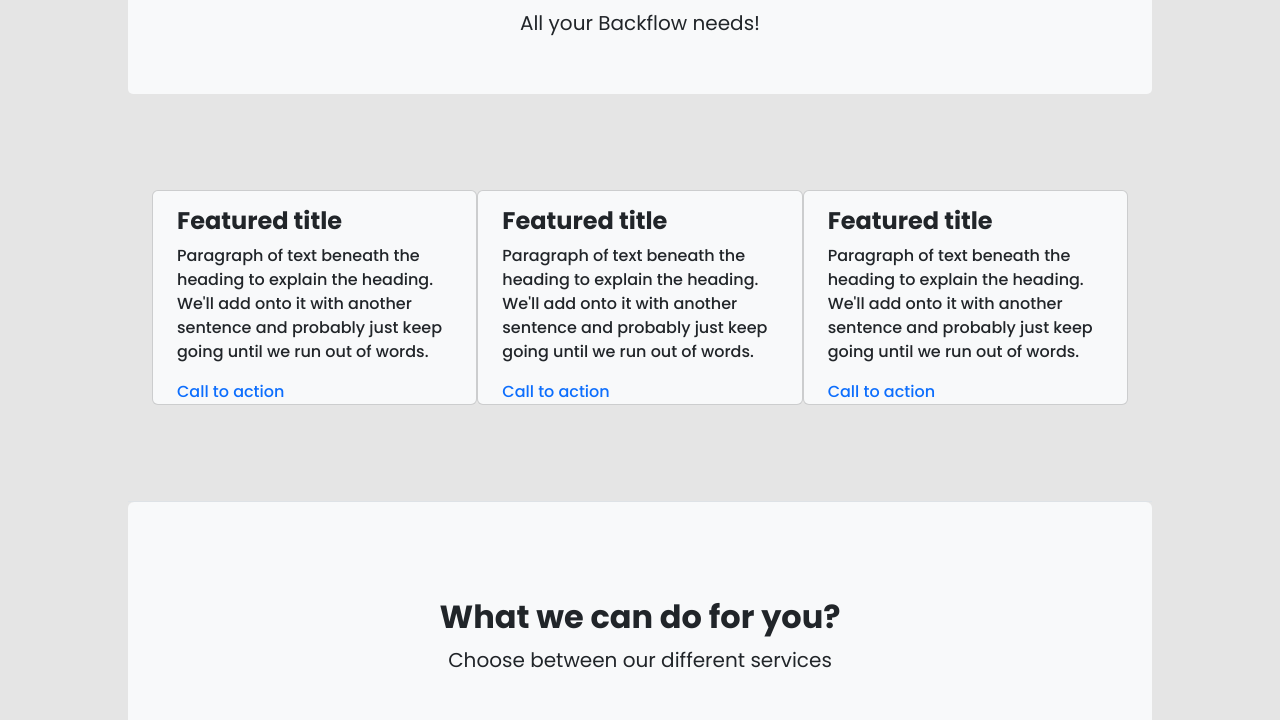
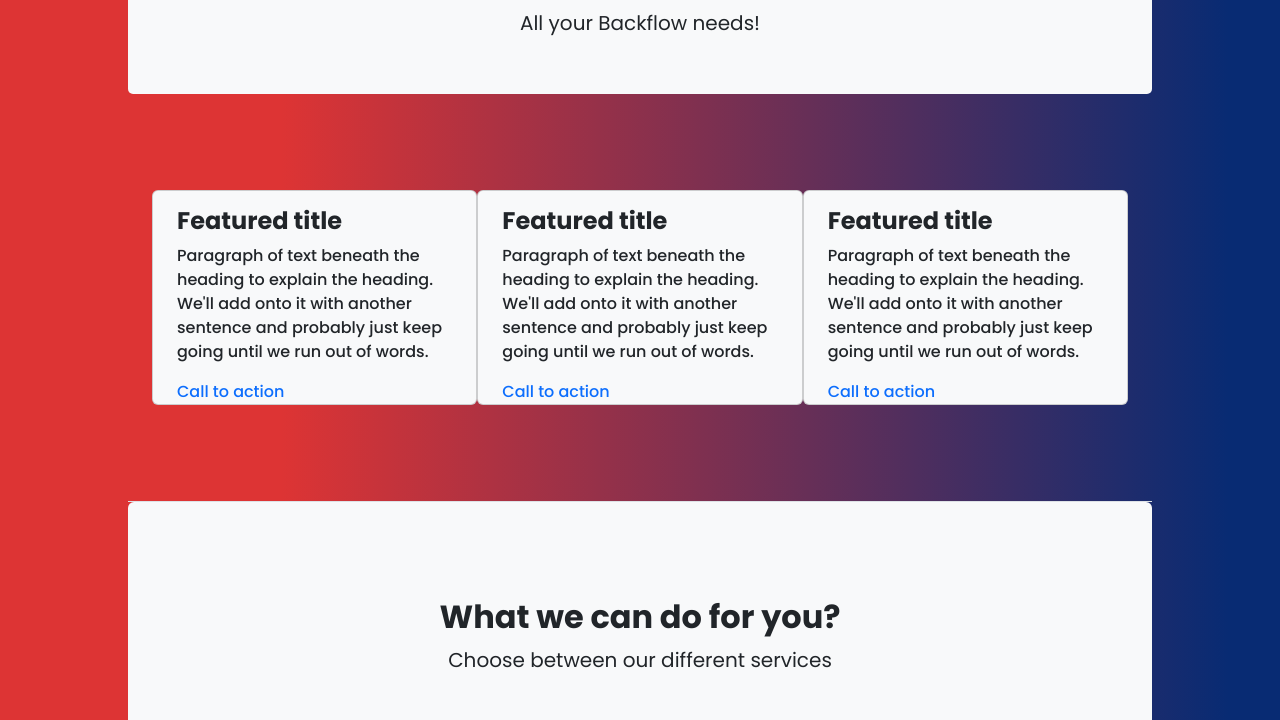
Before and after one commit to metalhead5209/50-Dollar-Backflow, a plain HTML site: page index.html in a window 1280 px wide. Shown: the part 445-1165 px from the top of the page. Drawn offline with nearby package versions, Linux system fonts and the light colour scheme.

Commit message:
changed background color

```diff
--- a/styles.css
+++ b/styles.css
@@ -5,7 +5,8 @@ body {
     width: 100%;
     font-family: 'Poppins', 'sans-serif';
     font-weight: 500;
-    background-color: rgba(0, 0, 0, 0.1);
+    background: rgb(221,52,52);
+    background: linear-gradient(90deg, rgba(221,52,52,1) 22%, rgba(8,43,115,1) 96%);
 }
 
 .navbar {
```
